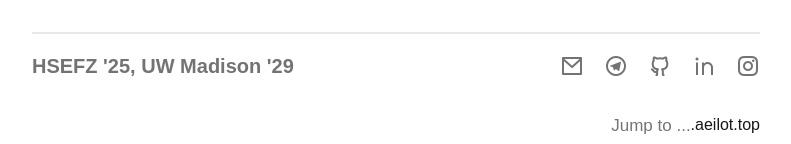
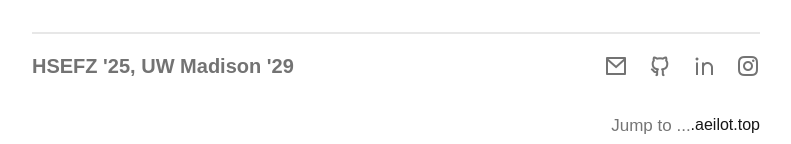
Before and after one commit to aeilot/home-page, a Next.js app: page / in a window 1280 px wide. Shown: the part 418-562 px from the top of the page, without its empty margins (244-1035 px from the left). Built offline with nearby package versions, Linux system fonts and the light colour scheme.

Commit message:
Remove Telegram link from social media section
Removed Telegram link from social row.

```diff
--- a/src/app/page.js
+++ b/src/app/page.js
@@ -154,9 +154,6 @@ export default function Home() {
             <a href="mailto:louisaeilotd@gmail.com" target="_blank" rel="noopener noreferrer">
               <i className="ri-mail-line"></i>
             </a>
-            <a href="https://t.me/aeilotd" target="_blank" rel="noopener noreferrer">
-              <i className="ri-telegram-line"></i>
-            </a>
             <a href="https://github.com/aeilot" target="_blank" rel="noopener noreferrer">
               <i className="ri-github-line"></i>
             </a>
```
